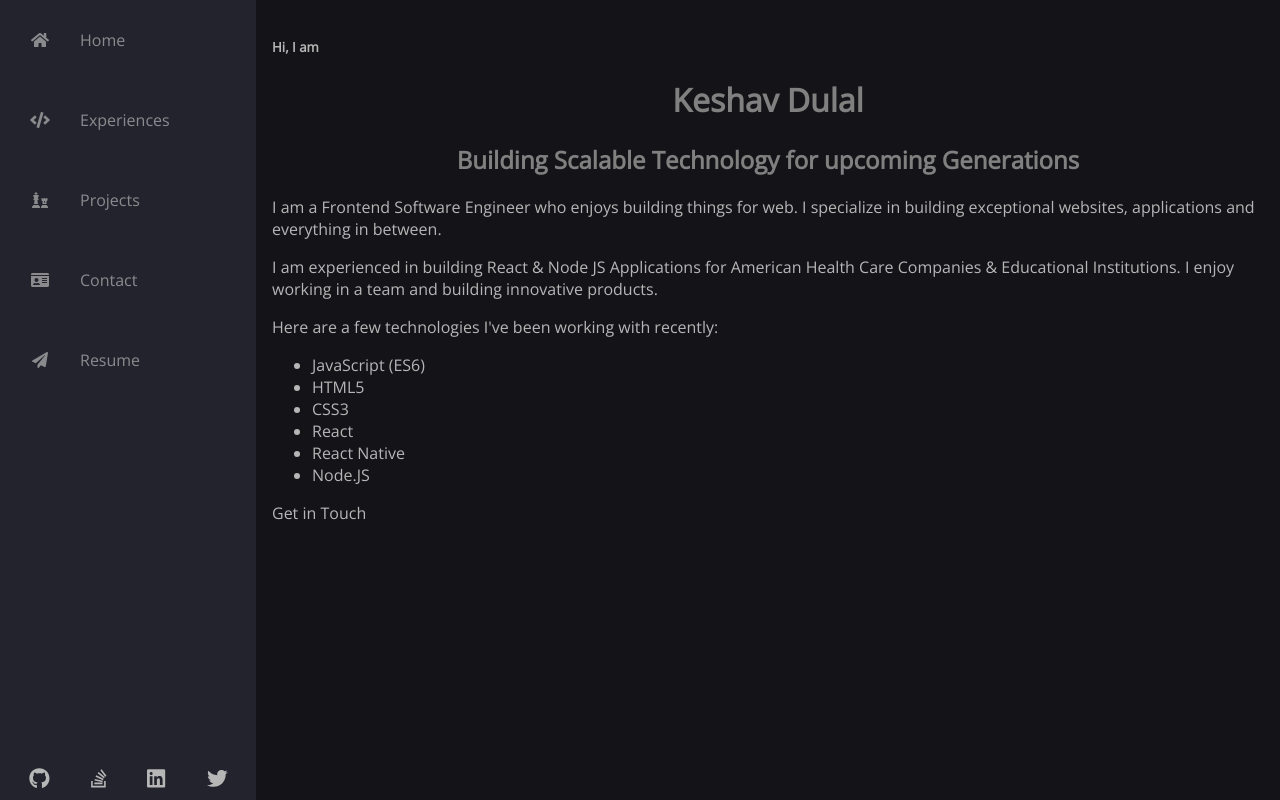
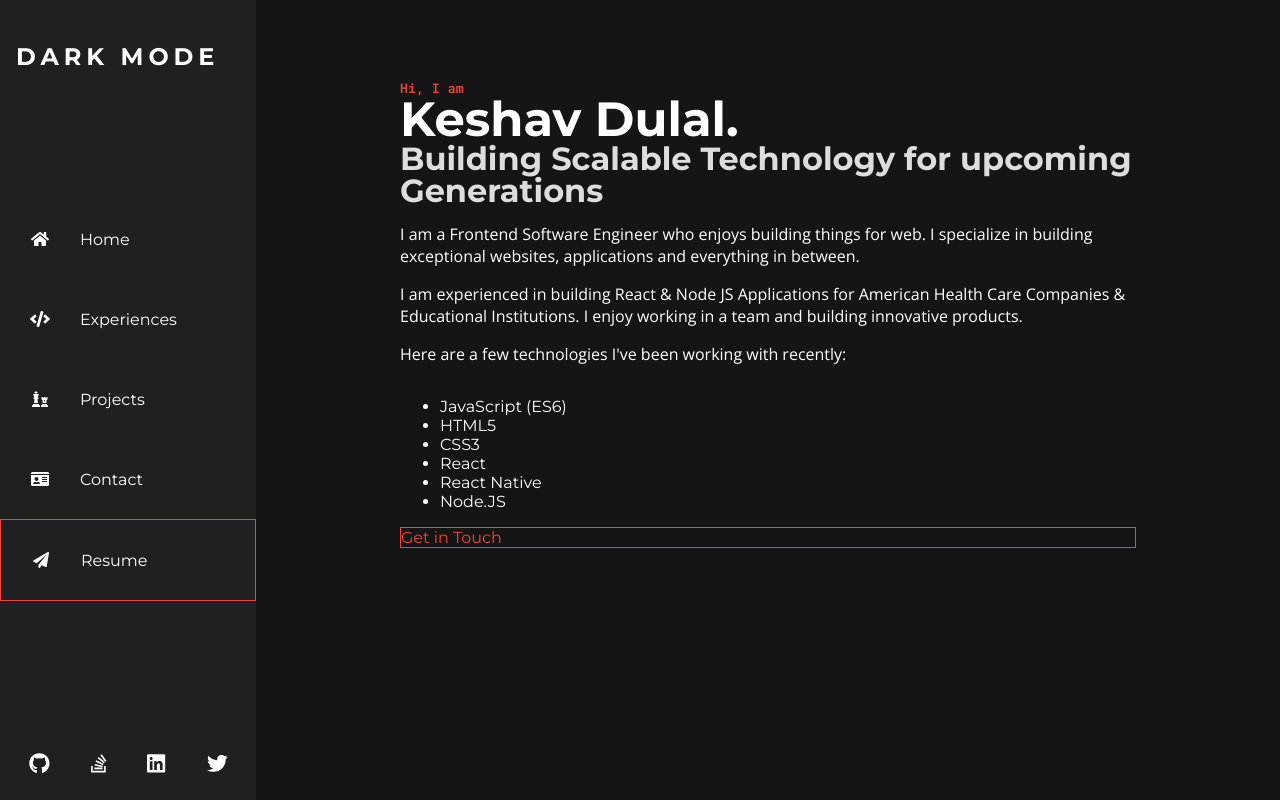
Before and after one commit to Keshavdulal/keshavdulal.com.np.v4, a Gatsby site: page / in a window 1280 px wide. Built offline with nearby package versions, Linux system fonts and the light colour scheme; Gatsby itself is replaced by a stand-in of ours.

Commit message:
design improvement round 1

```diff
--- a/src/components/navbar.js
+++ b/src/components/navbar.js
@@ -6,25 +6,30 @@ import { navConfig, portfolio } from "../portfolio";
 
 const Navbar = ({ siteTitle }) => (
   <nav className="navbar">
+    <div className="logo">
+      <span className="nav-link">
+        {/* <FontAwesomeIcon icon={faSun} /> */}
+        <span className="link-text logo-text">Dark Mode</span>
+      </span>
+    </div>
+
     <ul className="navbar-nav">
-      {/* <li className="logo">
-        <span className="nav-link">
-          <FontAwesomeIcon icon={faSun} />
-          <span className="link-text logo-text">Dark Mode</span>
-          <span>Dark Mode</span>
-        </span>
-      </li> */}
-
       {navConfig.map((conf) => (
         <li className="nav-item">
-          <Link to={conf.to} className="nav-link">
+          <Link
+            to={conf.to}
+            className={
+              conf.name == "Resume" ? "styledButton nav-link" : "nav-link"
+            }
+          >
             <FontAwesomeIcon icon={conf.faName} />
             <span> {conf.name}</span>
           </Link>
         </li>
       ))}
+    </ul>
 
-      <li className="nav-item social-items">
+    <div className="nav-item social-items">
       <span className="media-links">
         {portfolio.socialMedia.map((media) => (
           <Link target="_blank" to={media.url} className="nav-media-link">
@@ -32,8 +37,7 @@ const Navbar = ({ siteTitle }) => (
           </Link>
         ))}
       </span>
-      </li>
-    </ul>
+    </div>
   </nav>
 );
 
--- a/src/pages/index.js
+++ b/src/pages/index.js
@@ -7,21 +7,25 @@
 const IndexPage = () => (
   <Layout>
     <SEO title="Home" />
+    <div className="container">
+      <div className="content">
         <h5>Hi, I am</h5>
-    <h1>{portfolio.bio.firstName + ` ` + portfolio.bio.lastName}</h1>
+        <h1>{portfolio.bio.firstName + ` ` + portfolio.bio.lastName}.</h1>
         <h2>{portfolio.bio.slogan}</h2>
         <div>
-      {portfolio.bio.description.map((d) => (
-        <p>{d}</p>
+          {portfolio.bio.description.map((desc) => (
+            <p key={desc}>{desc}</p>
           ))}
           <p>Here are a few technologies I've been working with recently:</p>
         </div>
         <ul>
-      {portfolio.skillset.core.map((i) => (
-        <li>{i}</li>
+          {portfolio.skillset.core.map((skill) => (
+            <li key={skill}>{skill}</li>
           ))}
         </ul>
-    <span>Get in Touch</span>
+        <div className="styledButton">Get in Touch</div>
+      </div>
+    </div>
   </Layout>
 );
 
--- a/src/pages/projects.js
+++ b/src/pages/projects.js
@@ -9,8 +9,9 @@ import { portfolio } from "../portfolio";
 const Projects = () => (
   <Layout>
     <SEO title="projects" />
+    <div className="container">
+      <div className="content">
         <h1>Projects</h1>
-    <div>
         {portfolio.petProjects.map((project) => (
           <li>
             <h2>{project.name}</h2>
@@ -29,6 +30,7 @@ const Projects = () => (
           </li>
         ))}
       </div>
+    </div>
   </Layout>
 );
 
--- /dev/null
+++ b/src/styles/_container.scss
@@ -0,0 +1,57 @@
+@import "./variables";
+
+.container {
+  display: flex;
+  align-items: center;
+  flex-direction: column;
+  align-items: flex-start;
+  margin: 0px auto;
+}
+// small screens
+@media only screen and (max-width: 800px) {
+  .container {
+    max-width: 95vw;
+  }
+}
+
+// large screens
+@media only screen and (min-width: 600px) {
+  .container {
+    padding: 50px 0;
+    max-width: 60vw;
+  }
+}
+
+.content {
+  display: grid;
+  // place-items: center;
+  padding: 1rem;
+
+  h1,
+  h2,
+  h3,
+  h4,
+  h5 {
+    text-align: left;
+    line-height: 1;
+    margin: 0;
+  }
+
+  h1 {
+    font-weight: 600;
+    font-size: 3rem;
+    color: $textPrimary;
+    font-family: $fontPrimary;
+  }
+  h2 {
+    font-size: 2rem;
+    color: $textSecondary;
+  }
+  h5 {
+    color: $accentPrimary;
+    font-family: $fontTertiary;
+  }
+  p {
+    font-family: $fontSecondary;
+  }
+}
--- a/src/styles/_navbar.scss
+++ b/src/styles/_navbar.scss
@@ -2,11 +2,28 @@
 
 /* custom navbar */
 .navbar {
+  height: 100%;
   /* stays in the same places despite of user-scroll */
   position: fixed;
-  background-color: $bgPrimary;
+  background-color: $bgSecondary;
   transition: width 200ms ease;
   overflow: scroll;
+  display: flex;
+  flex-direction: column;
+  justify-content: space-around;
+  overflow: hidden;
+  overflow-y: auto;
+
+  .logo {
+    position: absolute;
+    top: 0;
+    margin-top: 1rem;
+  }
+  .social-items {
+    position: absolute;
+    bottom: 0;
+    margin-bottom: 1rem;
+  }
 
   :hover .logo svg {
     transform: rotate(360deg);
@@ -14,20 +31,23 @@
 }
 
 .navbar-nav {
-  list-style: none;
+  margin: 0;
   padding: 0;
-  margin: 0;
   display: flex;
   flex-direction: column;
   align-items: center;
-  height: 100%;
+  list-style: none;
+
   li:last-child {
-    margin-top: auto;
+    // margin-top: auto;
   }
 }
 
 .nav-item {
   width: 100%;
+  :hover {
+    background: $accentPrimary;
+  }
 }
 
 .nav-link {
@@ -36,22 +56,20 @@
   height: 5rem;
   text-decoration: none;
   color: $textPrimary;
-  filter: grayscale(100%) opacity(0.7);
+  // filter: grayscale(100%) opacity(0.7);
   transition: $transitionSpeed;
 
   /* remove color upon hover */
   :hover {
-    filter: grayscale(0%) opacity(1);
-    background: $bgSecondary;
-    color: $textSecondary;
+    // filter: grayscale(0%) opacity(1);
+    // background: red;
+    // color: white;
   }
 
   svg {
     width: 2rem;
     min-width: 2rem;
     margin: 0 1.5rem;
-    /* coloring the icons upon hover animation */
-    /* color: pink; */
     transition: $transitionSpeed;
   }
 }
@@ -63,6 +81,7 @@
 
 /* logo customization */
 .logo {
+  top: 0;
   font-weight: bold;
   text-transform: uppercase;
   margin-bottom: 1rem;
@@ -82,7 +101,7 @@
 .logo-text {
   display: inline;
   position: absolute;
-  left: -999px;
+  // left: -999px;
   transition: $transitionSpeed;
 }
 
@@ -157,6 +176,10 @@
       // left: 0px;
     }
 
+    .social-items {
+      bottom: 0;
+    }
+
     .nav-item {
       .media-links {
         display: flex;
--- /dev/null
+++ b/src/styles/_normalize.scss
@@ -0,0 +1,351 @@
+/*! normalize.css v8.0.1 | MIT License | github.com/necolas/normalize.css */
+
+/* Document
+   ========================================================================== */
+
+/**
+ * 1. Correct the line height in all browsers.
+ * 2. Prevent adjustments of font size after orientation changes in iOS.
+ */
+
+html {
+  line-height: 1.15; /* 1 */
+  -webkit-text-size-adjust: 100%; /* 2 */
+}
+
+/* Sections
+     ========================================================================== */
+
+/**
+   * Remove the margin in all browsers.
+   */
+
+body {
+  margin: 0;
+}
+
+/**
+   * Render the `main` element consistently in IE.
+   */
+
+main {
+  display: block;
+}
+
+/**
+   * Correct the font size and margin on `h1` elements within `section` and
+   * `article` contexts in Chrome, Firefox, and Safari.
+   */
+
+h1 {
+  font-size: 2em;
+  margin: 0.67em 0;
+}
+
+/* Grouping content
+     ========================================================================== */
+
+/**
+   * 1. Add the correct box sizing in Firefox.
+   * 2. Show the overflow in Edge and IE.
+   */
+
+hr {
+  box-sizing: content-box; /* 1 */
+  height: 0; /* 1 */
+  overflow: visible; /* 2 */
+}
+
+/**
+   * 1. Correct the inheritance and scaling of font size in all browsers.
+   * 2. Correct the odd `em` font sizing in all browsers.
+   */
+
+pre {
+  font-family: monospace, monospace; /* 1 */
+  font-size: 1em; /* 2 */
+}
+
+/* Text-level semantics
+     ========================================================================== */
+
+/**
+   * Remove the gray background on active links in IE 10.
+   */
+
+a {
+  background-color: transparent;
+}
+
+/**
+   * 1. Remove the bottom border in Chrome 57-
+   * 2. Add the correct text decoration in Chrome, Edge, IE, Opera, and Safari.
+   */
+
+abbr[title] {
+  border-bottom: none; /* 1 */
+  text-decoration: underline; /* 2 */
+  text-decoration: underline dotted; /* 2 */
+}
+
+/**
+   * Add the correct font weight in Chrome, Edge, and Safari.
+   */
+
+b,
+strong {
+  font-weight: bolder;
+}
+
+/**
+   * 1. Correct the inheritance and scaling of font size in all browsers.
+   * 2. Correct the odd `em` font sizing in all browsers.
+   */
+
+code,
+kbd,
+samp {
+  font-family: monospace, monospace; /* 1 */
+  font-size: 1em; /* 2 */
+}
+
+/**
+   * Add the correct font size in all browsers.
+   */
+
+small {
+  font-size: 80%;
+}
+
+/**
+   * Prevent `sub` and `sup` elements from affecting the line height in
+   * all browsers.
+   */
+
+sub,
+sup {
+  font-size: 75%;
+  line-height: 0;
+  position: relative;
+  vertical-align: baseline;
+}
+
+sub {
+  bottom: -0.25em;
+}
+
+sup {
+  top: -0.5em;
+}
+
+/* Embedded content
+     ========================================================================== */
+
+/**
+   * Remove the border on images inside links in IE 10.
+   */
+
+img {
+  border-style: none;
+}
+
+/* Forms
+     ========================================================================== */
+
+/**
+   * 1. Change the font styles in all browsers.
+   * 2. Remove the margin in Firefox and Safari.
+   */
+
+button,
+input,
+optgroup,
+select,
+textarea {
+  font-family: inherit; /* 1 */
+  font-size: 100%; /* 1 */
+  line-height: 1.15; /* 1 */
+  margin: 0; /* 2 */
+}
+
+/**
+   * Show the overflow in IE.
+   * 1. Show the overflow in Edge.
+   */
+
+button,
+input {
+  /* 1 */
+  overflow: visible;
+}
+
+/**
+   * Remove the inheritance of text transform in Edge, Firefox, and IE.
+   * 1. Remove the inheritance of text transform in Firefox.
+   */
+
+button,
+select {
+  /* 1 */
+  text-transform: none;
+}
+
+/**
+   * Correct the inability to style clickable types in iOS and Safari.
+   */
+
+button,
+[type="button"],
+[type="reset"],
+[type="submit"] {
+  -webkit-appearance: button;
+}
+
+/**
+   * Remove the inner border and padding in Firefox.
+   */
+
+button::-moz-focus-inner,
+[type="button"]::-moz-focus-inner,
+[type="reset"]::-moz-focus-inner,
+[type="submit"]::-moz-focus-inner {
+  border-style: none;
+  padding: 0;
+}
+
+/**
+   * Restore the focus styles unset by the previous rule.
+   */
+
+button:-moz-focusring,
+[type="button"]:-moz-focusring,
+[type="reset"]:-moz-focusring,
+[type="submit"]:-moz-focusring {
+  outline: 1px dotted ButtonText;
+}
+
+/**
+   * Correct the padding in Firefox.
+   */
+
+fieldset {
+  padding: 0.35em 0.75em 0.625em;
+}
+
+/**
+   * 1. Correct the text wrapping in Edge and IE.
+   * 2. Correct the color inheritance from `fieldset` elements in IE.
+   * 3. Remove the padding so developers are not caught out when they zero out
+   *    `fieldset` elements in all browsers.
+   */
+
+legend {
+  box-sizing: border-box; /* 1 */
+  color: inherit; /* 2 */
+  display: table; /* 1 */
+  max-width: 100%; /* 1 */
+  padding: 0; /* 3 */
+  white-space: normal; /* 1 */
+}
+
+/**
+   * Add the correct vertical alignment in Chrome, Firefox, and Opera.
+   */
+
+progress {
+  vertical-align: baseline;
+}
+
+/**
+   * Remove the default vertical scrollbar in IE 10+.
+   */
+
+textarea {
+  overflow: auto;
+}
+
+/**
+   * 1. Add the correct box sizing in IE 10.
+   * 2. Remove the padding in IE 10.
+   */
+
+[type="checkbox"],
+[type="radio"] {
+  box-sizing: border-box; /* 1 */
+  padding: 0; /* 2 */
+}
+
+/**
+   * Correct the cursor style of increment and decrement buttons in Chrome.
+   */
+
+[type="number"]::-webkit-inner-spin-button,
+[type="number"]::-webkit-outer-spin-button {
+  height: auto;
+}
+
+/**
+   * 1. Correct the odd appearance in Chrome and Safari.
+   * 2. Correct the outline style in Safari.
+   */
+
+[type="search"] {
+  -webkit-appearance: textfield; /* 1 */
+  outline-offset: -2px; /* 2 */
+}
+
+/**
+   * Remove the inner padding in Chrome and Safari on macOS.
+   */
+
+[type="search"]::-webkit-search-decoration {
+  -webkit-appearance: none;
+}
+
+/**
+   * 1. Correct the inability to style clickable types in iOS and Safari.
+   * 2. Change font properties to `inherit` in Safari.
+   */
+
+::-webkit-file-upload-button {
+  -webkit-appearance: button; /* 1 */
+  font: inherit; /* 2 */
+}
+
+/* Interactive
+     ========================================================================== */
+
+/*
+   * Add the correct display in Edge, IE 10+, and Firefox.
+   */
+
+details {
+  display: block;
+}
+
+/*
+   * Add the correct display in all browsers.
+   */
+
+summary {
+  display: list-item;
+}
+
+/* Misc
+     ========================================================================== */
+
+/**
+   * Add the correct display in IE 10+.
+   */
+
+template {
+  display: none;
+}
+
+/**
+   * Add the correct display in IE 10.
+   */
+
+[hidden] {
+  display: none;
+}
--- a/src/styles/styles.scss
+++ b/src/styles/styles.scss
@@ -1,22 +1,30 @@
+@import url("https://fonts.googleapis.com/css2?family=Montserrat:wght@400;700&family=Open+Sans:wght@300;400;600&family=Roboto+Mono:wght@300;400;600&display=swap");
+
 @import "./variables";
-@import "./navbar";
-@import "./theme";
-@import "./scrollbar";
-@import "./button";
-
-@import url("https://fonts.googleapis.com/css2?family=Open+Sans&display=swap");
-
 :root {
   font-size: 16px;
-  font-family: "Open Sans", sans-serif;
+  font-family: $fontPrimary;
 }
 body {
   color: $textPrimary;
-  background-color: $bgSecondary;
+  background-color: $bgPrimary;
   margin: 0;
   padding: 0;
 }
+
 a {
   color: currentColor;
   text-decoration: none;
 }
+
+.styledButton {
+  border: 1px solid $accentPrimary;
+  color: $accentPrimary;
+}
+
+// @import "./normalize";
+@import "./navbar";
+@import "./container";
+@import "./theme";
+@import "./scrollbar";
+// @import "./button";
```
Also changed, not shown: src/pages/experiences.js (+7 -5 lines), src/styles/_variables.scss (+16 -5 lines), src/styles/styles.css, 1 other file. Lines whose indentation alone changed are shown as unchanged.
